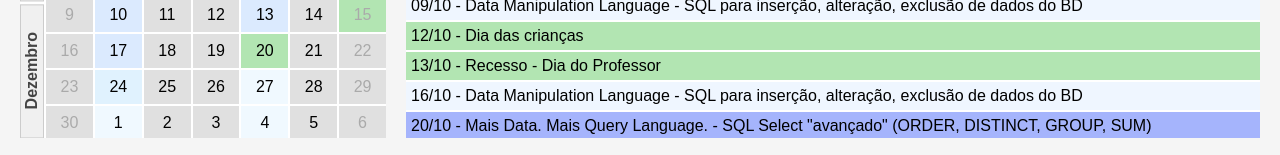
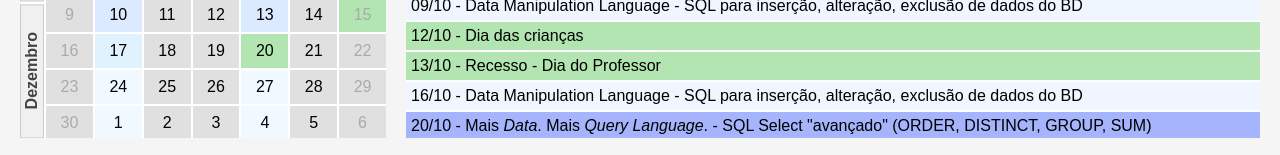
Before and after one commit to rodrigocane/rodrigocane.github.io, a plain HTML site: page calendarioBada.html in a window 1280 px wide. Shown: the part 720-875 px from the top of the page. Drawn offline with Linux system fonts and the light colour scheme.

Commit message:
Update calendarioBada.html

```diff
--- a/calendarioBada.html
+++ b/calendarioBada.html
@@ -182,7 +182,7 @@
 
   const cores = [
     '#3b82f6', '#60a5fa', '#93c5fd', '#bfdbfe', '#dbeafe',
-    '#eff6ff', '#a5b4fc', '#c7d2fe', '#dbeafe', '#e0f2fe', '#f0f9ff'
+    '#eff6ff', '#a5b4fc', '#c7d2fe', '#dbeafe', '#e0f2fe', '#f0f9ff', '#FF6347'
   ];
 
   const corFeriado = '#b2e5b2'; // verde suave para feriados
@@ -195,11 +195,12 @@
 	['Prova 1', '1', '<b>Prova Objetiva 1</b>', 'Prova Objetiva individual - Modelagem e DDL'],
 	['DQL1', '1', 'Data Query Language', 'SQL Select básico'],
 	['DML', '4', 'Data Manipulation Language', 'SQL para inserção, alteração, exclusão de dados do BD'],
-	['DQL2', '4', 'Mais Data. Mais Query Language.', 'SQL Select "avançado" (ORDER, DISTINCT,  GROUP, SUM)'],
+	['DQL2', '4', 'Mais <i>Data</i>. Mais <i>Query Language</i>.', 'SQL Select "avançado" (ORDER, DISTINCT,  GROUP, SUM)'],
 	['Prova 2', '1', '<b>Prova Objetiva 2</b>', 'Prova Objetiva Individual 2 - principalmente sobre DML e DQL'],
-	['DQL3', '4', 'DQL3 - A vingança dos Sith', 'JOINs'],
+	['DQL3', '3', 'DQL3 - A vingança dos Sith', 'JOINs'],
 	['Prova Prática', '1', '<b>Prova prática</b>', 'Prova Prática individual sobre tudo'],
-	['SA', '6', 'Situação de Aprendizagem', 'Banco para o sistema a ser construído em PRAP']
+	['SA', '6', 'Situação de Aprendizagem', 'Banco para o sistema a ser construído em PRAP'],
+	['Exame', '1', '<b>Exame</b>', 'Prova Objetiva individual']
   ];
 
   const feriados = [
@@ -377,4 +378,5 @@
   }
   </script>
 </body>
+
 </html>
```
